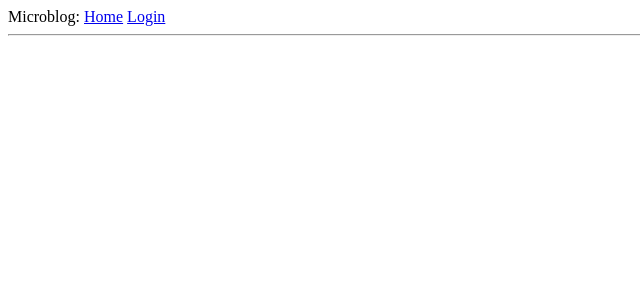
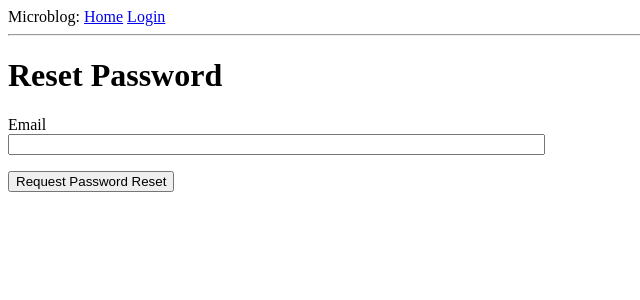
Before and after one commit to jonathandgall/microblog, a Flask app: page /reset_password_request in a window 1280 px wide. Shown: the top 300 px of the page, without its empty margins (0-640 px from the left). Run offline with Flask 2, Linux system fonts and the light colour scheme; parts of the project's set-up code (start-up, migrations or seed data) failed here and were passed over.

Commit message:
Fixing typos, bugs

```diff
--- a/app/email.py
+++ b/app/email.py
@@ -8,7 +8,7 @@ def send_email(subject, sender, recipients, text_body, html_body):
     msg.html = html_body
     mail.send(msg)
 
-def send_password_reset(user):
+def send_password_reset_email(user):
     token = user.get_reset_password_token()
     send_email(
         '[Microblog] Reset Your Password',
--- a/app/templates/email/reset_password_request.html
+++ b/app/templates/reset_password_request.html
@@ -1,12 +1,12 @@
 {% extends "base.html" %}
 
-{% block contend %}
+{% block content %}
     <h1>Reset Password</h1>
     <form action ="" method="post">
         {{ form.hidden_tag() }}
         <p>
             {{ form.email.label }}<br>
-            {{ form.email(size=64 )}}<br>
+            {{ form.email(size=64) }}<br>
             {% for error in form.email.errors %}
             <span style="color: red;">[{{ error }}]</span>
             {% endfor %}
```
Also changed, not shown: app/routes.py (line endings or trailing spaces).
